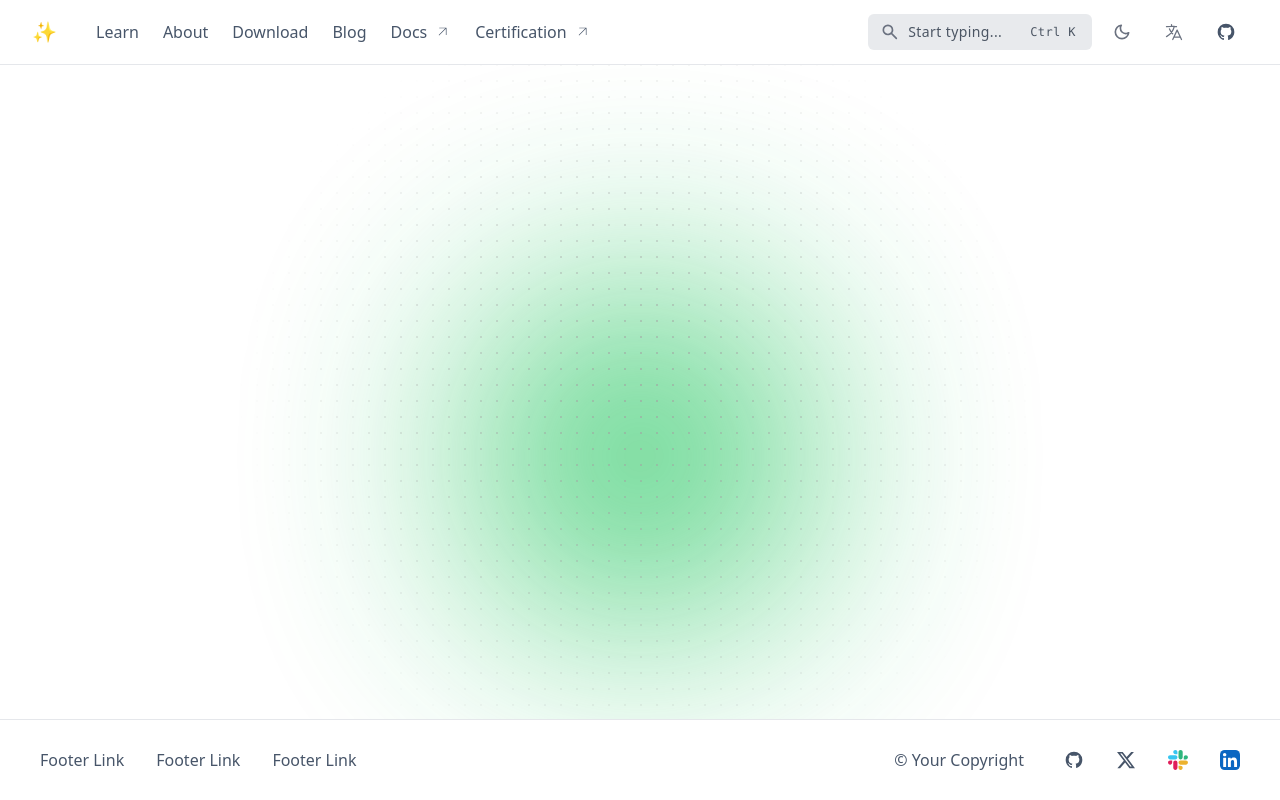
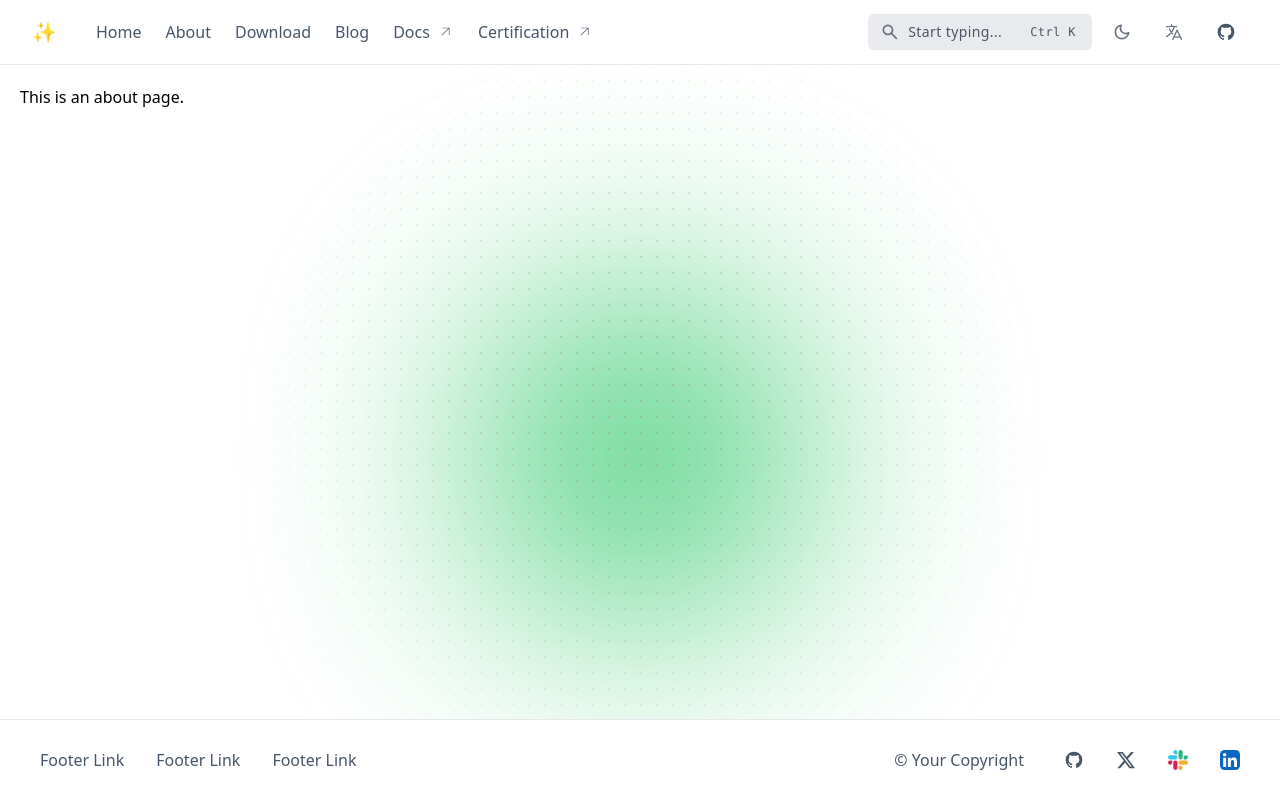
Before and after one commit to cn-2k/nuxt-saas-landing-page, a Nuxt app: page /about in a window 1280 px wide. Built offline with nearby package versions, Linux system fonts and the light colour scheme.

Commit message:
fix: fixed color mode toggle

```diff
--- a/components/ColorModePicker/ColorModePicker.vue
+++ b/components/ColorModePicker/ColorModePicker.vue
@@ -15,6 +15,16 @@ import DarkIcon from "@/components/Icons/DarkIcon.vue"
 const colorMode = useColorMode()
 
 const toggleColorMode = () => {
-  colorMode.value = colorMode.value === "light" ? "dark" : "light"
+  if (colorMode.value === "light") {
+    setColorMode("dark")
+  }
+  else {
+    setColorMode("light")
+  }
+}
+
+const setColorMode = (mode: "light" | "dark") => {
+  colorMode.value = mode
+  colorMode.preference = mode
 }
 </script>
--- a/components/Header/Nav.vue
+++ b/components/Header/Nav.vue
@@ -86,12 +86,12 @@ import LinkButton from "@/components/Button/LinkButton.vue"
 
 const menu = [
   {
-    title: "Learn",
-    href: "#",
+    title: "Home",
+    href: "/",
   },
   {
     title: "About",
-    href: "#",
+    href: "/about",
   },
   {
     title: "Download",
--- /dev/null
+++ b/pages/about.vue
@@ -0,0 +1,13 @@
+<template>
+  <div>
+    This is an about page.
+  </div>
+</template>
+
+<script lang="ts" setup>
+
+</script>
+
+<style>
+
+</style>
```
